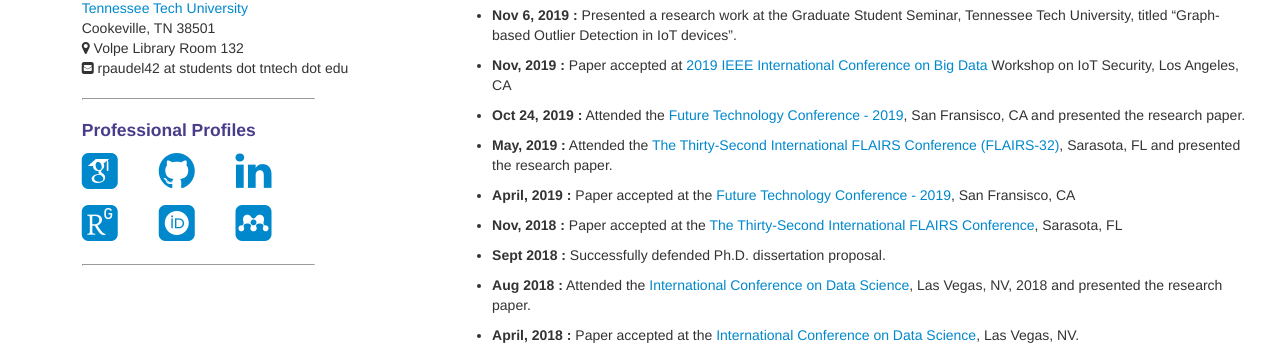
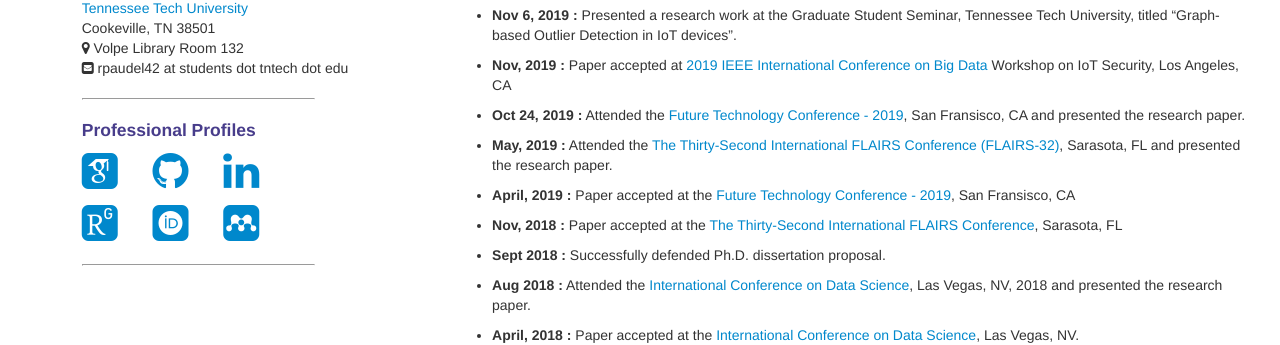
Before and after one commit to rpaudel42/rpaudel42.github.io, a Jekyll site: the page built from index.md, in a window 1280 px wide. Shown: the part 523-868 px from the top of the page. Built offline with Jekyll 4.4.1, drawn with Linux system fonts in a browser that asks for light colours; nearby versions of some CDN libraries; some web fonts are replaced.

```diff
--- a/assets/themes/twitter/css/style.css
+++ b/assets/themes/twitter/css/style.css
@@ -16,7 +16,7 @@
 }
 
 .ml-1{
-  padding-right: 12%;
+  padding-right: 10%;
 }
 
 .ml-last{
```
